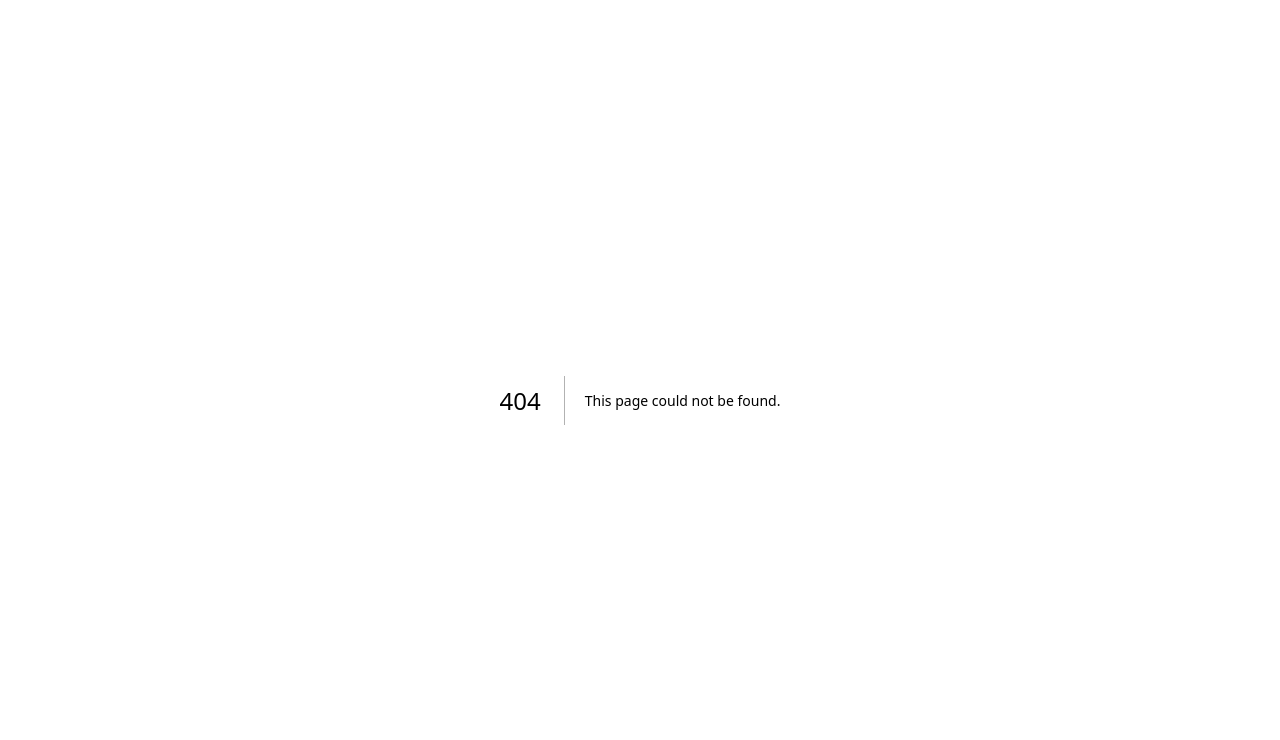
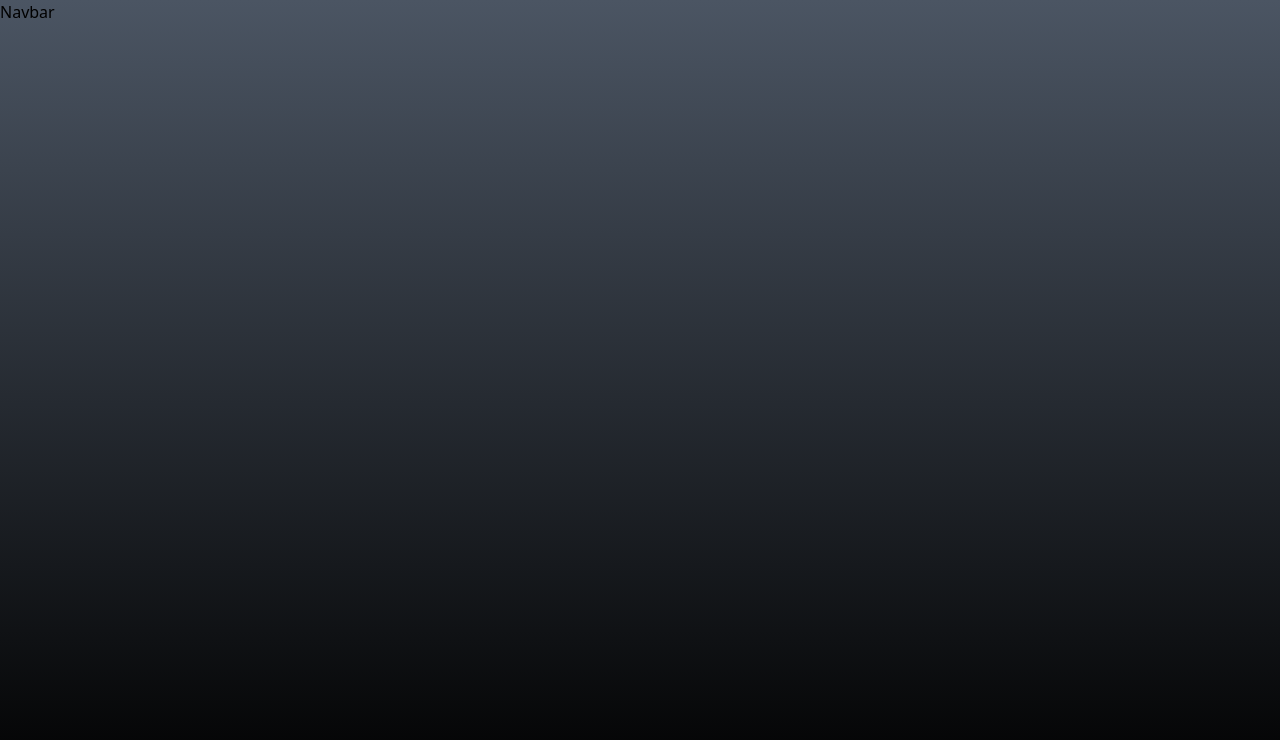
Before and after one commit to JobHuntHero/leetcode, a Next.js app in the folder my-app/: page /auth in a window 1280 px wide. Before the commit this address had no page. Shown: the top 740 px of the page. Built offline with nearby package versions, Linux system fonts and the light colour scheme.

Commit message:
LEET-5: add auth page.

```diff
--- /dev/null
+++ b/my-app/src/components/Navbar/Navbar.tsx
@@ -0,0 +1,12 @@
+import React from 'react';
+
+type NavbarProps = {
+
+};
+
+const Navbar: React.FC<NavbarProps> = () => {
+
+    return <div> Navbar</div>
+}
+
+export default Navbar;
--- a/my-app/src/pages/_app.tsx
+++ b/my-app/src/pages/_app.tsx
@@ -1,8 +1,6 @@
 import "@/styles/globals.css";
 import type { AppProps } from "next/app";
 import Head from "next/head";
-import { RecoilRoot } from "recoil";
-
 
 export default function App({ Component, pageProps }: AppProps) {
     return (
--- /dev/null
+++ b/my-app/src/pages/auth/index.tsx
@@ -0,0 +1,15 @@
+import React from "react";
+import Navbar from  "@/components/Navbar/Navbar"
+type AuthPageProps = {};
+
+const AuthPage: React.FC< AuthPageProps > = () => {
+    return(
+        <div className='bg-gradient-to-b from-gray-600 to-black h-screen relative'>
+            <div className='max-w-7xl mx-auto'>
+                <Navbar />
+            </div>
+        </div>
+    );
+};
+
+export default AuthPage;
```
